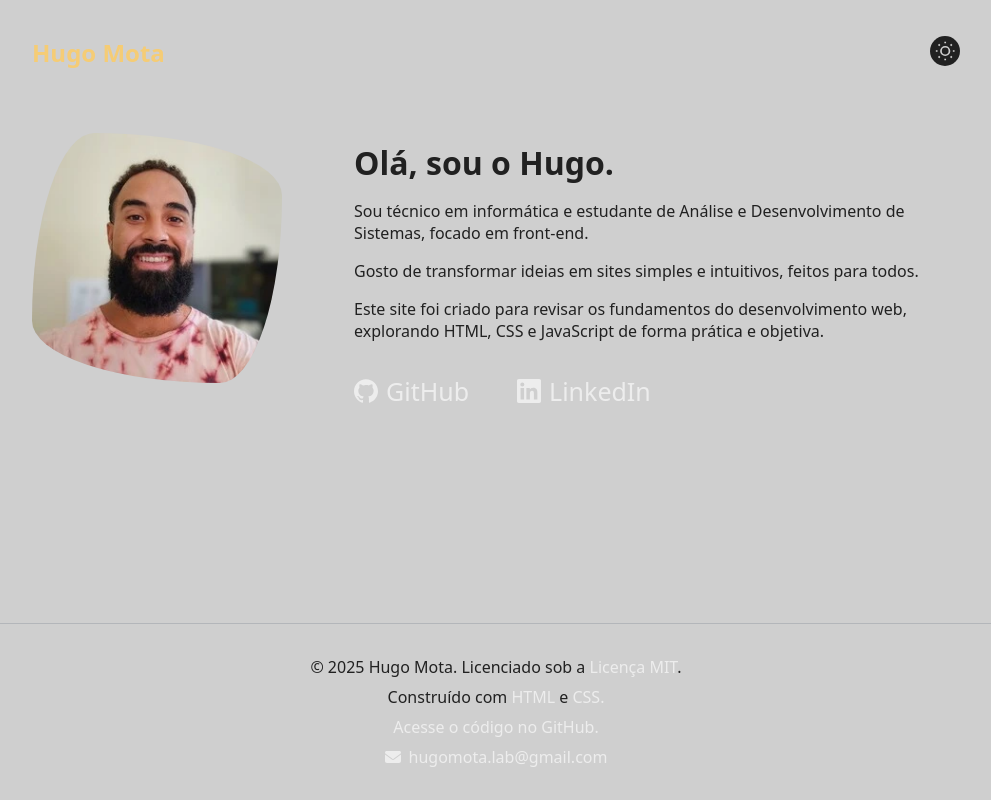
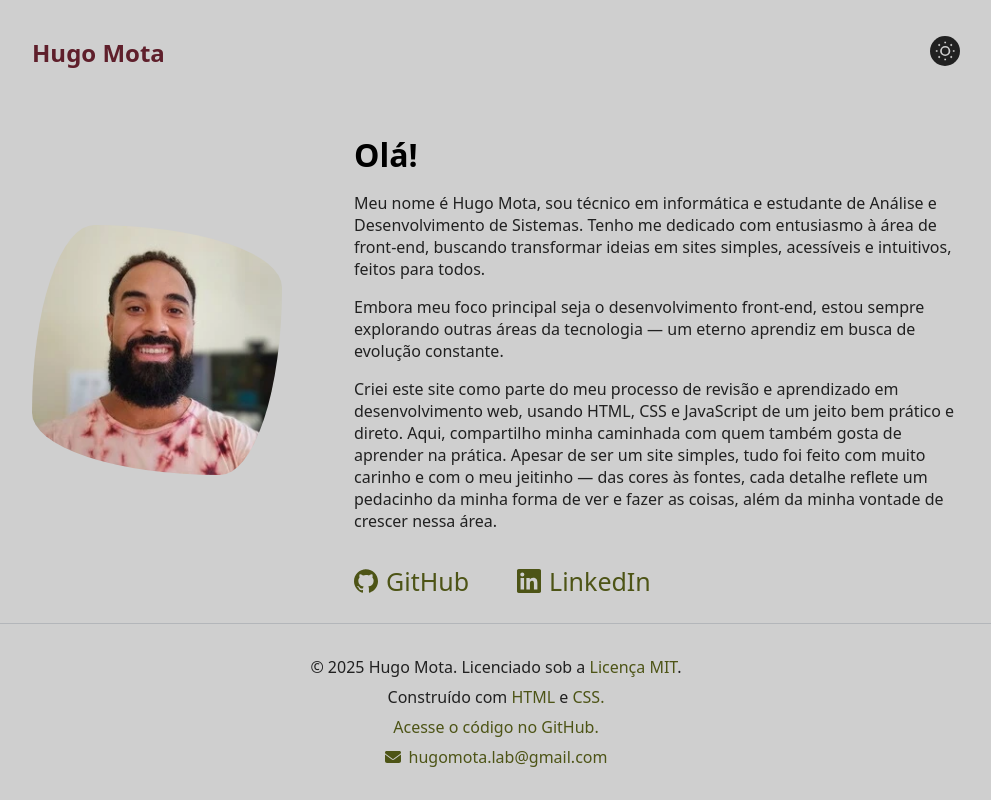
Before and after one commit to hugomota-dev/hugomota.github.io, a plain HTML site: page index.html in a window 1280 px wide. Shown: the whole page, without its empty margins (144-1135 px from the left). Drawn offline with Linux system fonts and the light colour scheme.

Commit message:
Update index.html and style.css

```diff
--- a/assets/css/style.css
+++ b/assets/css/style.css
@@ -16,6 +16,7 @@
     --base: #212121;
     --text: #cfcfcf;
     --text-h1: #fff;
+    --text-h2: #f5cc75;
     --link: #3ba738;
     --link-hover: #cfcfcf;
     --link-visited: #a7a0db;
@@ -25,8 +26,9 @@
 [data-theme="light"] {
   --base: #cfcfcf;
   --text: #212121;
-  --text-h1: #212121;
-  --link: #ededed;
+  --text-h1: #000;
+  --text-h2: #5F1F2B;
+  --link: #4d5416;
   --link-hover: #0d100e;
   --link-visited: #494370;
 }
@@ -119,7 +121,7 @@ header {
 }
 
 header nav a h2 {
-  color: #f5cc75;
+  color: var(--text-h2);
 }
 /* Estilização do botão */
 #theme-toggle {
--- a/index.html
+++ b/index.html
@@ -65,18 +65,17 @@
           />
         </div>
         <div class="apresentation">
-          <h1>Olá, sou o Hugo.</h1>
+          <h1>Olá!</h1>
           <p>
-            Sou técnico em informática e estudante de Análise e Desenvolvimento
-            de Sistemas, focado em front-end.
-          </p>
-          <p>
-            Gosto de transformar ideias em sites simples e intuitivos, feitos
+            Meu nome é Hugo Mota, sou técnico em informática e estudante de Análise e Desenvolvimento
+            de Sistemas. Tenho me dedicado com entusiasmo à área de front-end, buscando transformar ideias em sites simples, acessíveis e intuitivos, feitos
             para todos.
           </p>
           <p>
-            Este site foi criado para revisar os fundamentos do desenvolvimento
-            web, explorando HTML, CSS e JavaScript de forma prática e objetiva.
+            Embora meu foco principal seja o desenvolvimento front-end, estou sempre explorando outras áreas da tecnologia — um eterno aprendiz em busca de evolução constante.
+          </p>
+          <p>
+            Criei este site como parte do meu processo de revisão e aprendizado em desenvolvimento web, usando HTML, CSS e JavaScript de um jeito bem prático e direto. Aqui, compartilho minha caminhada com quem também gosta de aprender na prática. Apesar de ser um site simples, tudo foi feito com muito carinho e com o meu jeitinho — das cores às fontes, cada detalhe reflete um pedacinho da minha forma de ver e fazer as coisas, além da minha vontade de crescer nessa área.
           </p>
           <div class="social-links">
             <ul class="social-links__list">
```
